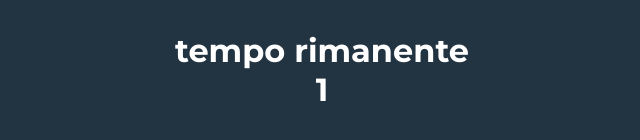
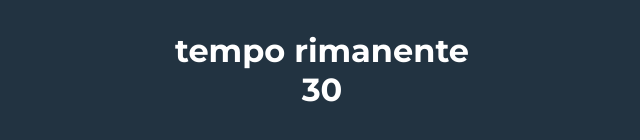
Before and after one commit to emanueleattina/js-simon, a plain HTML site: page index.html in a window 1280 px wide. Shown: the part 462-602 px from the top of the page, 318-958 px from the left. Drawn offline with nearby package versions, Linux system fonts and the light colour scheme.

Commit message:
Carico formattazione

```diff
--- a/index.html
+++ b/index.html
@@ -42,7 +42,7 @@
     <button id="gioca" class="btn">gioca</button>
     <button id="invia" class="btn">invia</button>
     <h1 id="tempo">tempo rimanente</h1>
-    <h1 id="timer">1</h1>
+    <h1 id="timer">30</h1>
 
     <div class="simon-bottom">
         <h1 id="arrRandom">I numeri random sono i seguenti</h1>
```
Also changed, not shown: main.js (+7 -6 lines).
